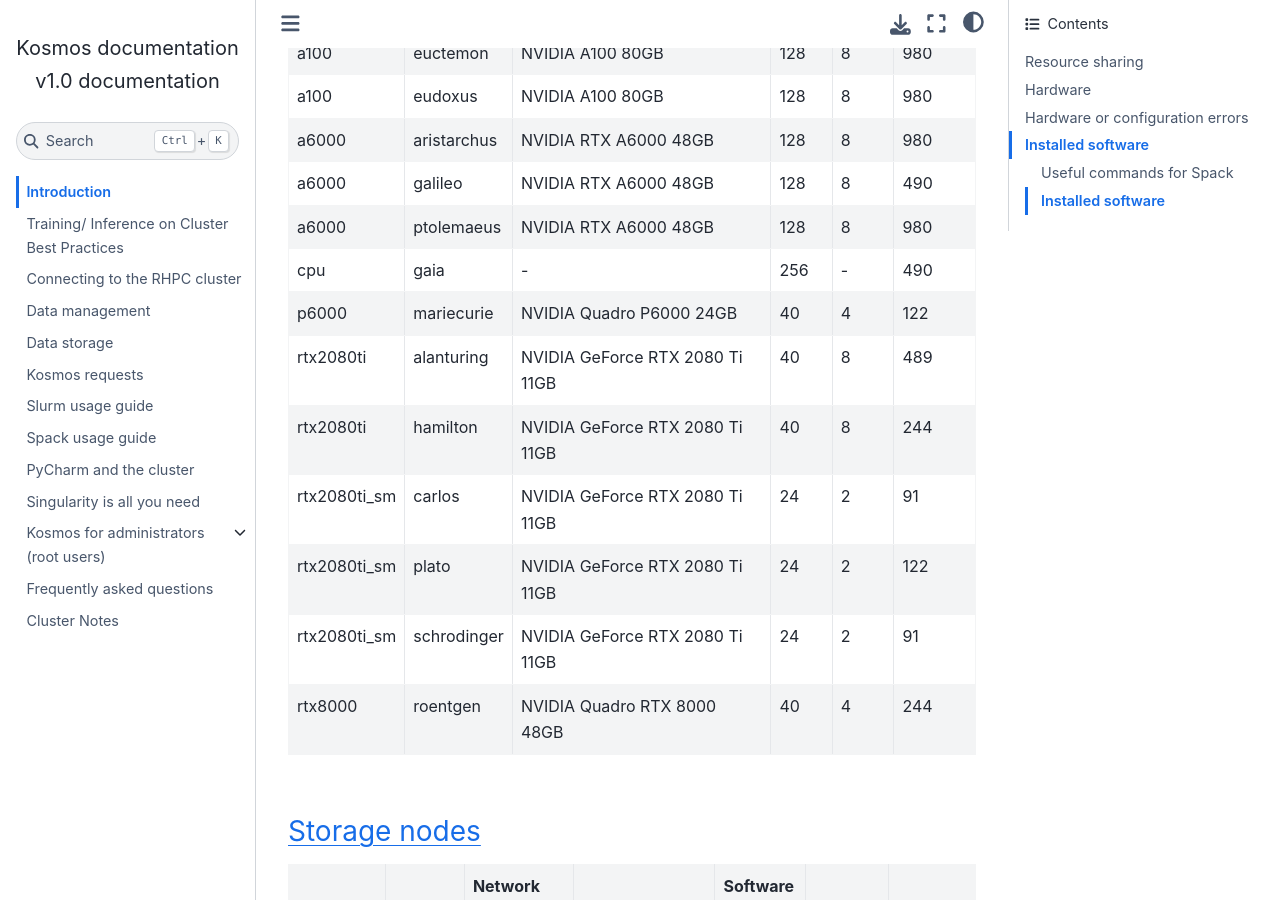
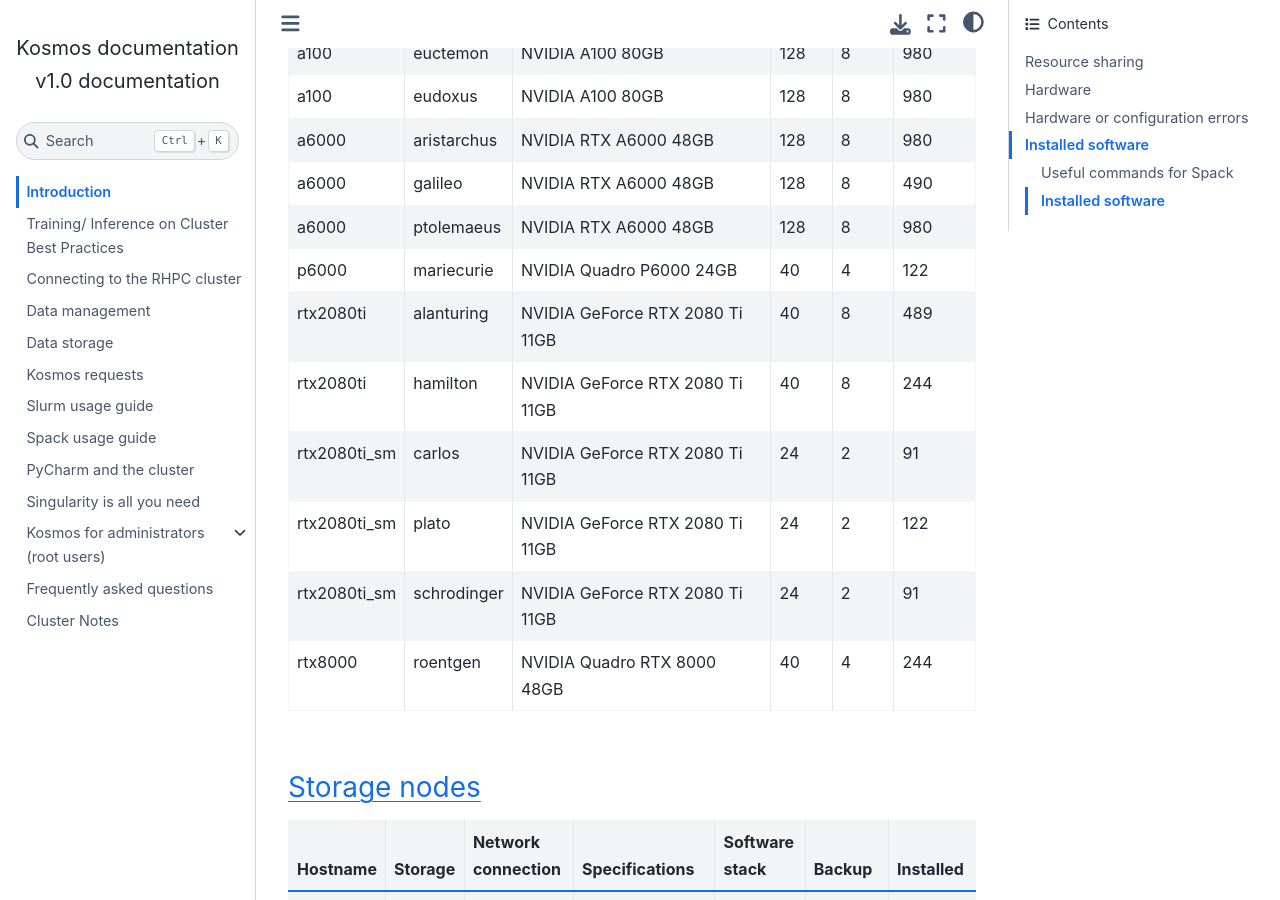
Before and after one commit to NKI-AI/kosmos-documentation, a Sphinx documentation site: the page built from docs/introduction.rst, in a window 1280 px wide and 900 px high, scrolled down 1329 px. Built offline with Sphinx 7.4.7 and the Sphinx Book theme 1.1.4, drawn with Linux system fonts in a browser that asks for light colours.

Commit message:
Minor fix

```diff
--- a/docs/introduction.rst
+++ b/docs/introduction.rst
@@ -40,8 +40,6 @@
 | a6000        | galileo     | NVIDIA RTX A6000 48GB           | 128  | 8    | 490     |
 +--------------+-------------+---------------------------------+------+------+---------+
 | a6000        | ptolemaeus  | NVIDIA RTX A6000 48GB           | 128  | 8    | 980     |
-+--------------+-------------+---------------------------------+------+------+---------+
-| cpu          | gaia        | \-                              | 256  | \-   | 490     |
 +--------------+-------------+---------------------------------+------+------+---------+
 | p6000        | mariecurie  | NVIDIA Quadro P6000 24GB        | 40   | 4    | 122     |
 +--------------+-------------+---------------------------------+------+------+---------+
```
